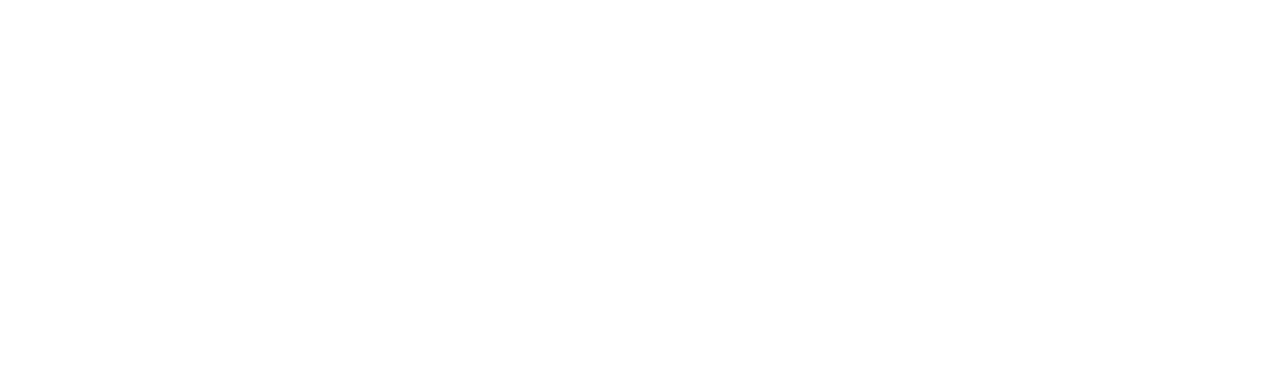
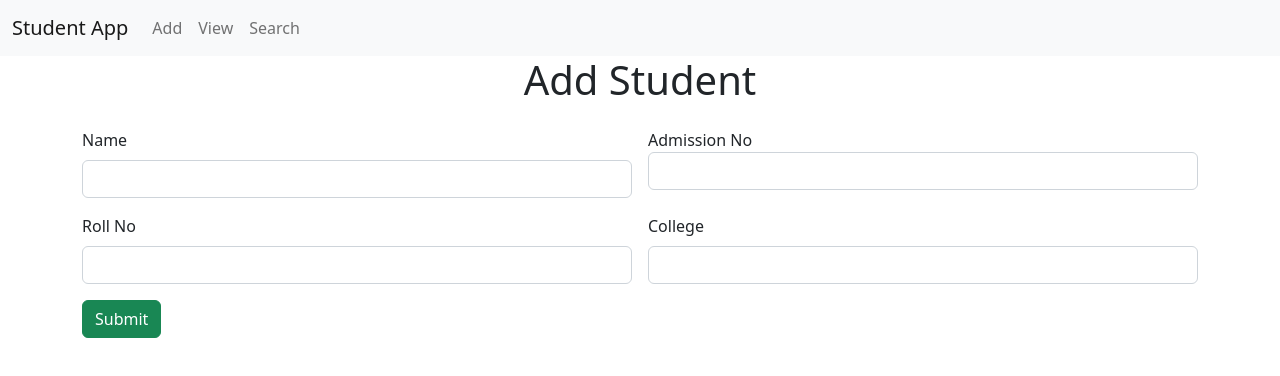
Before and after one commit to Asiyacm/New-Student-Angular-App, an Angular app: page / in a window 1280 px wide. Shown: the top 376 px of the page. Built offline with nearby package versions, Linux system fonts and the light colour scheme.

Commit message:
delete commit

```diff
--- a/src/app/api.service.ts
+++ b/src/app/api.service.ts
@@ -24,4 +24,8 @@
     return this.http.post("http://localhost:8080/search",dataToSend2)
   }
 
+  deleteStudent=(dataToSend3:any)=>
+  {
+    return this.http.post("http://localhost:8080/delete",dataToSend3)
+  }
 }
--- a/src/app/app.module.ts
+++ b/src/app/app.module.ts
@@ -14,7 +14,7 @@
 
 const myRoute:Routes=[
   {
-    path: "add",
+    path: "",
     component:AddStudentComponent
   },
   {
--- a/src/app/navigation/navigation.component.html
+++ b/src/app/navigation/navigation.component.html
@@ -8,7 +8,7 @@
         <ul class="navbar-nav">
 
             <li>
-            <a class="nav-link" routerLink="/add">Add</a>
+            <a class="nav-link" routerLink="/">Add</a>
           </li>
           <li>
             <a class="nav-link" routerLink="/view">View</a>
--- a/src/app/search-student/search-student.component.html
+++ b/src/app/search-student/search-student.component.html
@@ -12,7 +12,7 @@
 
             </div>
             <div class="col col-12 col-sm-12 col-md-12 col-lg-12 col-xl-12 col-xxl-12 text-center">
-                <button (click)="readValue()" class="btn btn-success">Search</button>
+                <button (click)="readValue()" class="btn btn-success text-center">Search</button>
             </div>
         </div>
 
@@ -33,7 +33,7 @@
                 <input type="text" class="form-control" value="{{i.college}}">
             </div>
             <div class="col col-12 col-sm-12 col-md-12 col-lg-12 col-xl-12 col-xxl-12">
-                <button class="btn btn-success">Submit</button>
+                <button (click)="deleteBtnClick(i.id)" class="btn btn-danger text-center">Delete</button>
             </div>
         </div>
     </div>
--- a/src/app/search-student/search-student.component.ts
+++ b/src/app/search-student/search-student.component.ts
@@ -36,4 +36,19 @@
 }
   )
 }
+deleteBtnClick=(id:any)=>{
+
+  let data:any={"id":id}
+  this.api.deleteStudent(data).subscribe(
+    (response:any)=>{
+      console.log(response)
+      if(response.status=="success")
+      {
+        alert("Deleted Successfully")
+        this.searchData=[]
+      }
+
+    }
+  )
 }
+}
```
